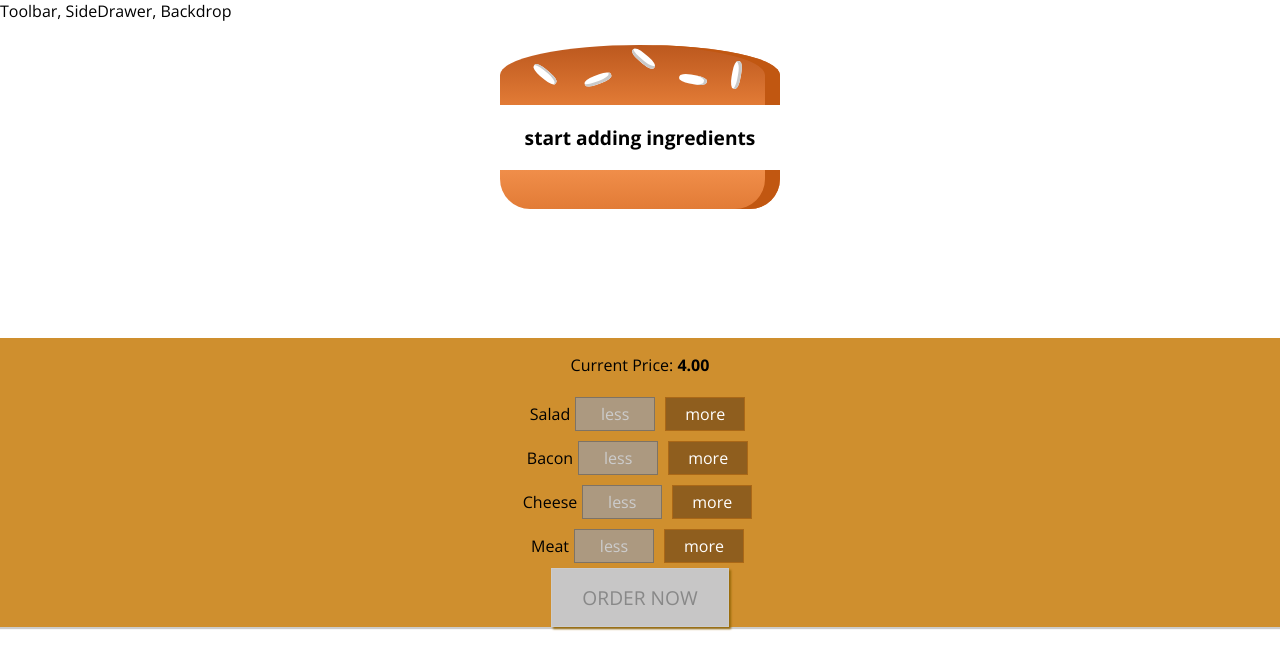
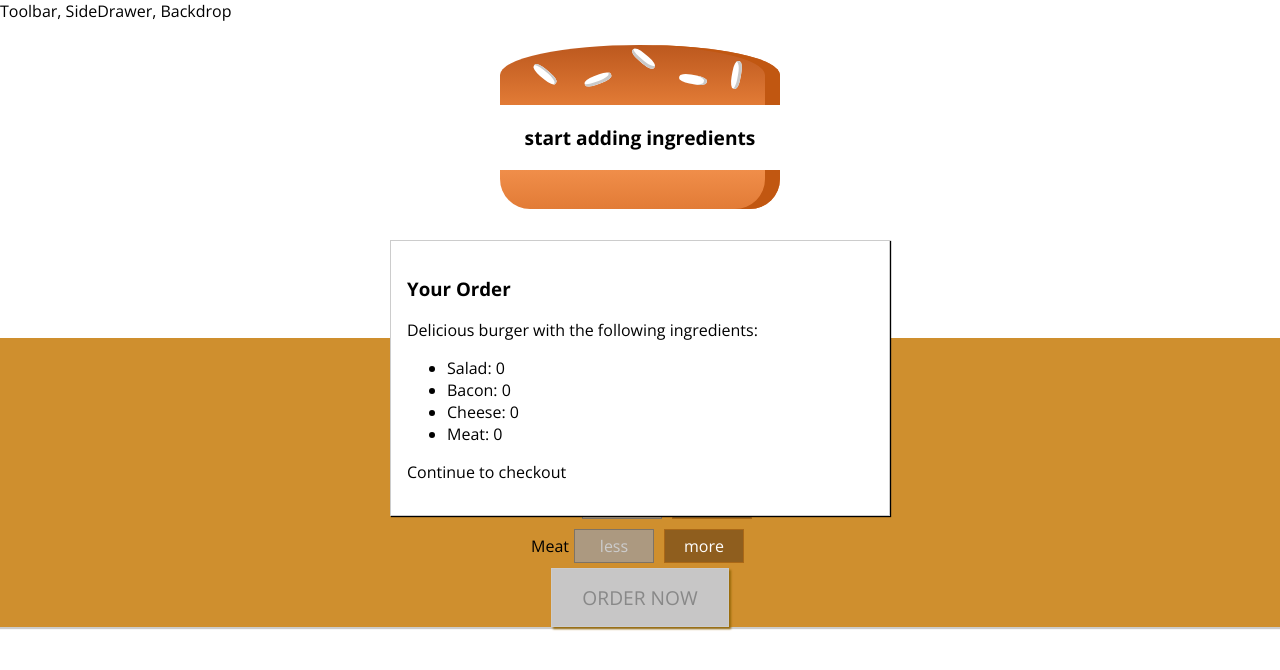
Before and after one commit to AdamTheWebDev/BurgerBuilder-React, a React app: page / in a window 1280 px wide. Shown: the top 670 px of the page. Built offline with nearby package versions, Linux system fonts and the light colour scheme.

Commit message:
Add ordersummary Modal
add order modal

```diff
--- /dev/null
+++ b/src/components/Burger/OrderSummary/OrderSummary.js
@@ -0,0 +1,29 @@
+import React from 'react';
+
+import Aux from '../../../hoc/Aux'
+
+const orderSummary = (props) => {
+    const ingredientSummary = Object.keys(props.ingredients)
+        .map(igKey => {
+            return <li key={igKey}>
+                    <span style={{textTransform:'capitalize'}}>
+                        {igKey}
+                    </span>
+                        : {props.ingredients[igKey]}
+                    </li>
+        })
+    return (
+        <Aux>
+            <h3>Your Order</h3>
+            <p>Delicious burger with the following ingredients: </p>
+            <ul>
+            {ingredientSummary}
+            </ul>
+        <p>Continue to checkout</p>
+        </Aux>
+    );
+
+
+}
+
+export default orderSummary;
--- /dev/null
+++ b/src/components/UI/Modal/Modal.css
@@ -0,0 +1,20 @@
+.Modal {
+    position: fixed;
+    z-index: 500;
+    background-color: white;
+    width: 70%;
+    border: 1px solid #ccc;
+    box-shadow: 1px 1px 1px black;
+    padding: 16px;
+    left: 15%;
+    top: 30%;
+    box-sizing: border-box;
+    transition: all 0.3s ease-out;
+}
+
+@media (min-width: 600px) {
+    .Modal {
+        width: 500px;
+        left: calc(50% - 250px);
+    }
+}
--- /dev/null
+++ b/src/components/UI/Modal/Modal.js
@@ -0,0 +1,10 @@
+import React from 'react';
+import classes from './Modal.css';
+
+const modal = (props) => (
+    <div className={classes.Modal}>
+        {props.children}
+    </div>
+);
+
+export default modal
--- a/src/containers/BurgerBuilder/BurgerBuilder.js
+++ b/src/containers/BurgerBuilder/BurgerBuilder.js
@@ -3,6 +3,8 @@
 import Aux from '../../hoc/Aux';
 import Burger from '../../components/Burger/Burger';
 import BuildControls from '../../components/Burger/BuildControls/BuildControls';
+import Modal from '../../components/UI/Modal/Modal';
+import OrderSummary from '../../components/Burger/OrderSummary/OrderSummary'
 
 const INGREDIENT_PRICES = {
     salad: 0.5,
@@ -79,6 +81,9 @@
         // {salad: true, meat: false, ...}
         return (
             <Aux>
+                <Modal>
+                    <OrderSummary ingredients={this.state.ingredients} />
+                </Modal>
                 <Burger ingredients={this.state.ingredients} />
                 <BuildControls
                     ingredientAdded={this.addIngredientHandler}
```
Also changed, not shown: src/components/UI/BackDrop/Backdrop.js (added).
